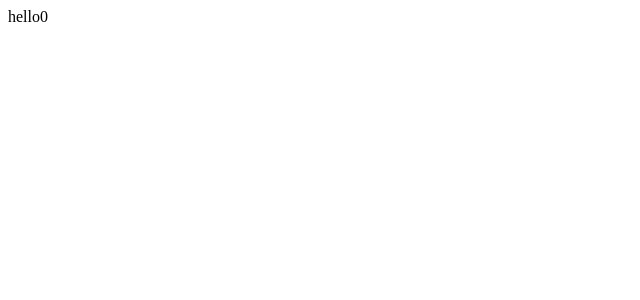
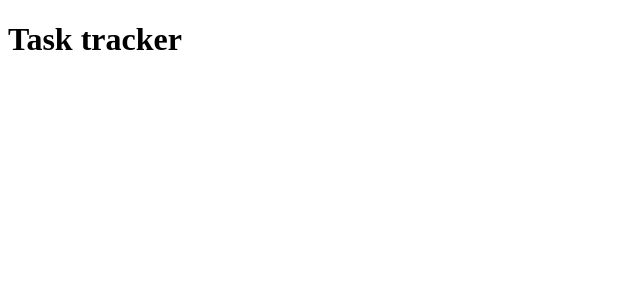
Before and after one commit to StjepanDzojic/task-tracker-ts, a React (Create React App) app: page / in a window 1280 px wide. Shown: the top 300 px of the page, without its empty margins (0-640 px from the left). Built offline with nearby package versions, Linux system fonts and the light colour scheme; the HTML template or start-up script is replaced by a standard one.

Commit message:
Adding the header

```diff
--- a/src/App.tsx
+++ b/src/App.tsx
@@ -1,9 +1,10 @@
 import React from 'react';
+import Header from './components/Header';
 
-function App() {
+const App: React.FC = () => {
   return (
     <div className="App">
-        hello0
+        <Header title="Task tracker"/>
     </div>
   );
 }
--- /dev/null
+++ b/src/components/Header.tsx
@@ -0,0 +1,17 @@
+import React from 'react'
+
+interface Props{
+    title: string;
+}
+
+const Header: React.FC<Props> = ({
+    title
+}) => {
+    return (
+        <header className="header">
+            <h1>{title}</h1>
+        </header>
+    )
+}
+
+export default Header
--- a/tsconfig.json
+++ b/tsconfig.json
@@ -18,7 +18,7 @@
     "resolveJsonModule": true,
     "isolatedModules": true,
     "noEmit": true,
-    "jsx": "react-jsx"
+    "jsx": "react"
   },
   "include": [
     "src"
```
Also changed, not shown: src/components/Button.tsx (added, +11 -0 lines).
